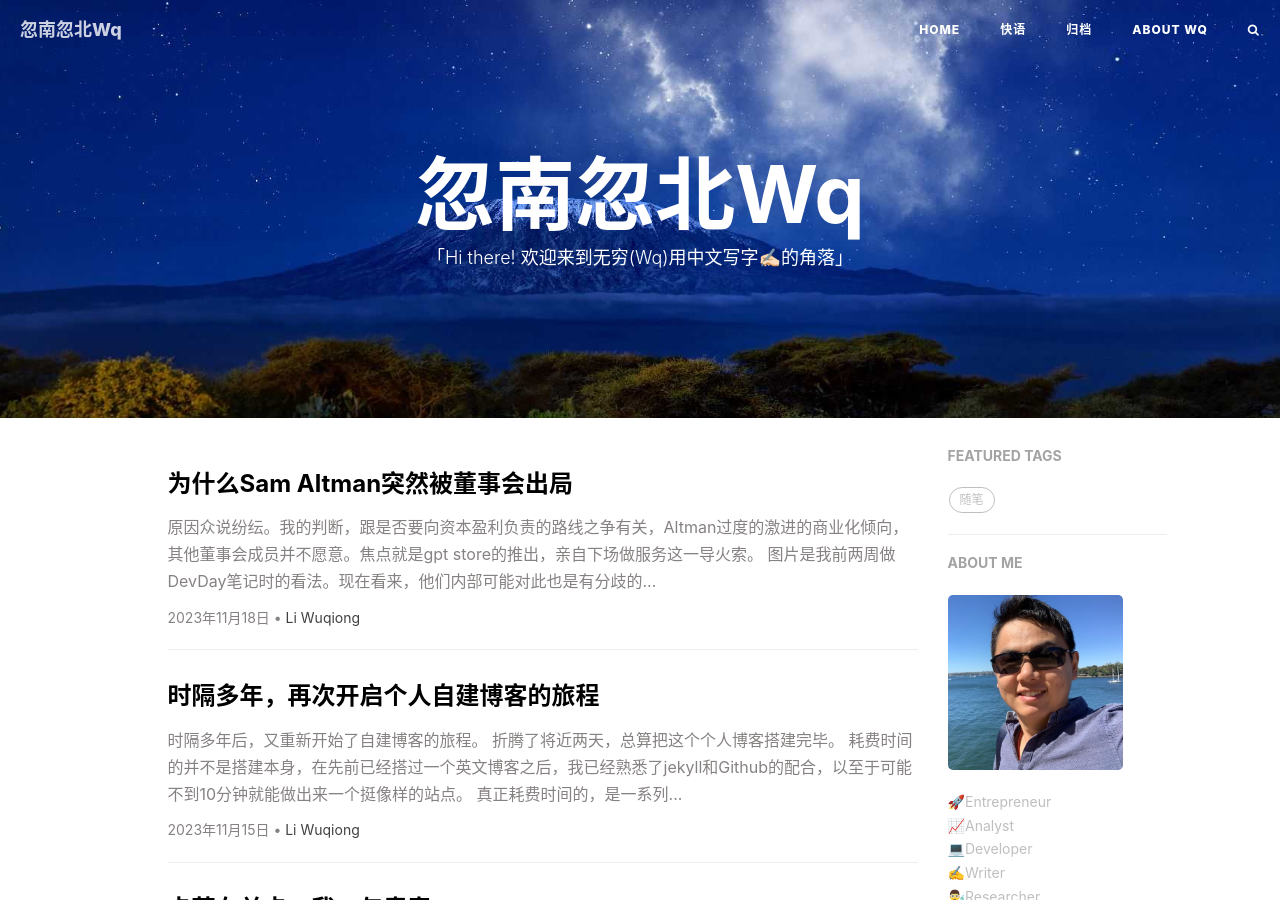
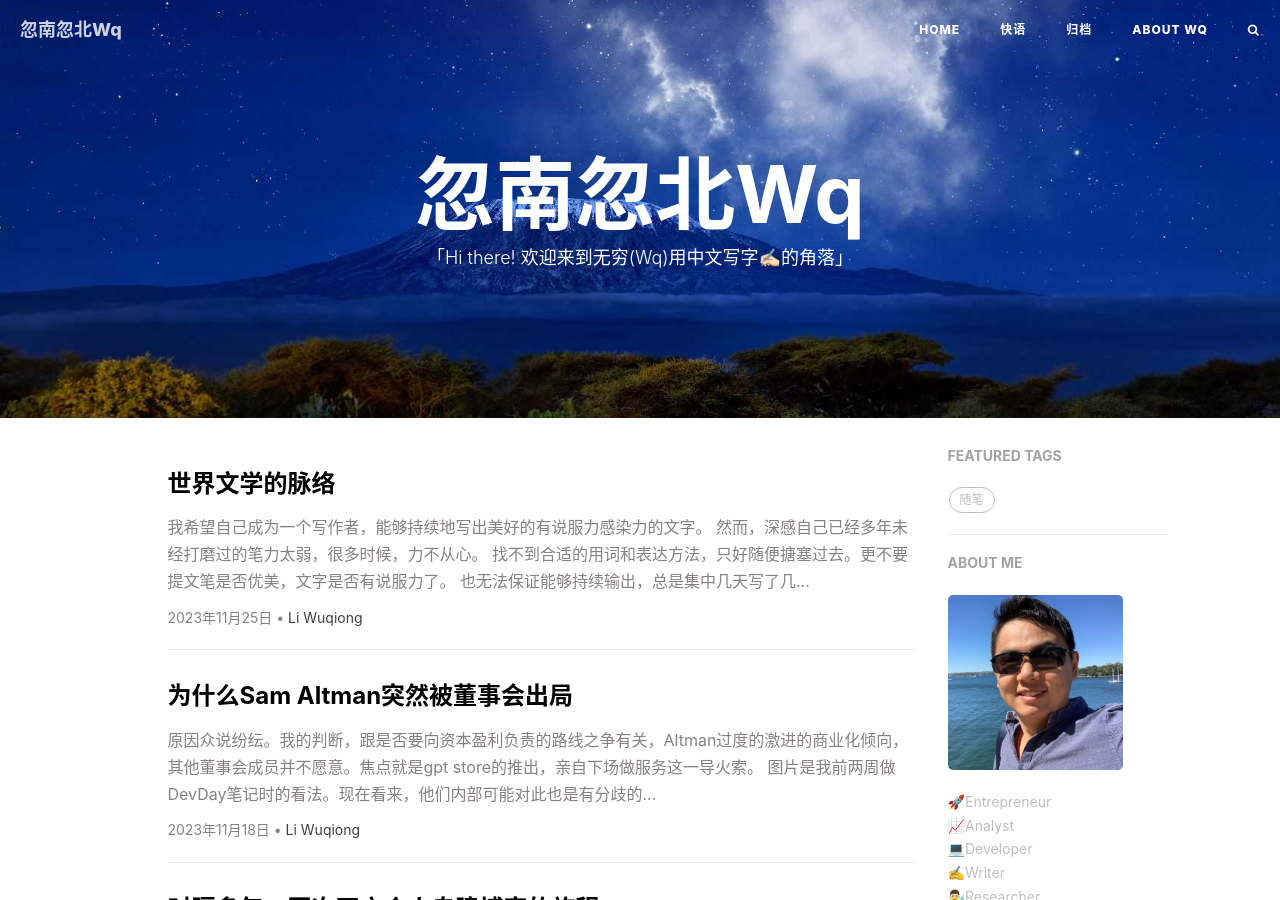
Before and after one commit to liwuqiong/blog_zh, a Jekyll site: the page built from index.html, in a window 1280 px wide and 900 px high. Built offline with Jekyll 4.4.1, drawn with Linux system fonts in a browser that asks for light colours; nearby versions of some CDN libraries; the list of posts is cut into pages by our own code; comment, search, counter and statistics services are not loaded.

Commit message:
liwuqiong: 2023-12-01 22:46:37

```diff
--- a/_posts/世界文学的脉络.md
+++ b/_posts/2023-11-25-literature worldwide.md
@@ -1,13 +1,28 @@
+---
+title: 世界文学的脉络
+subtitle:
+tags:
+  - tag1
+date: 2023-11-25
+layout: post
+header-style: text
+---
 
-我希望自己成为一个写作者，可以持续地写出美好的有说服力感染力的文字。
+我希望自己成为一个写作者，能够持续地写出美好的有说服力感染力的文字。
 
-但又深感自己已经多年未经打磨过的笔力太弱。很多时候，找不到合适的用词和表达方法，只好随便搪塞过去。更不要提文笔是否优美，文字是否有说服力了。
+然而，深感自己已经多年未经打磨过的笔力太弱，很多时候，力不从心。
 
-原因无他，练得少，读得少。这里先重点关注后者的解决。
+找不到合适的用词和表达方法，只好随便搪塞过去。更不要提文笔是否优美，文字是否有说服力了。
 
-读得少，并不是说不读书，而是不讲求方法也没有系统地进行大规模输入，没有持续在优秀的文字里浸润；有的只是零星地这看一点那看一块，结果自然是捉襟见肘蹩手蹩脚的平庸之作，提升也是缓慢的。
+也无法保证能够持续输出，总是集中几天写了几篇后，就失去兴味，停更几周。
 
-既然笃定要成为一名写作者，那么就要直面这些问题，当成一个项目认真严肃地去提升写作水平。
+原因无他，练得少，读得少。
+
+这里先重点关注后者的解决。
+
+读得少，并不是说不读书，而是不讲求方法也没有系统地进行大规模输入，没有持续在优秀的文字里浸润。有的只是零星地这看一点那看一块，结果自然是捉襟见肘蹩手蹩脚的平庸之作，提升也是缓慢的。
+
+既然笃定要成为一名写作者，那么就要直面这些问题，要将其作为一个项目认真严肃地去提升写作水平。
 
 为此，我决定开启学习文学写作之旅，持续吸收输入优秀的文学作品，从中开阔视野，汲取养分。
 
```
Also changed, not shown: other parts of _posts/2023-11-25-literature worldwide.md (+4 -2 lines), _posts/assets/template/Front-matter_text.md (+0 -1 lines), _posts/写作的未命名.md (added).
